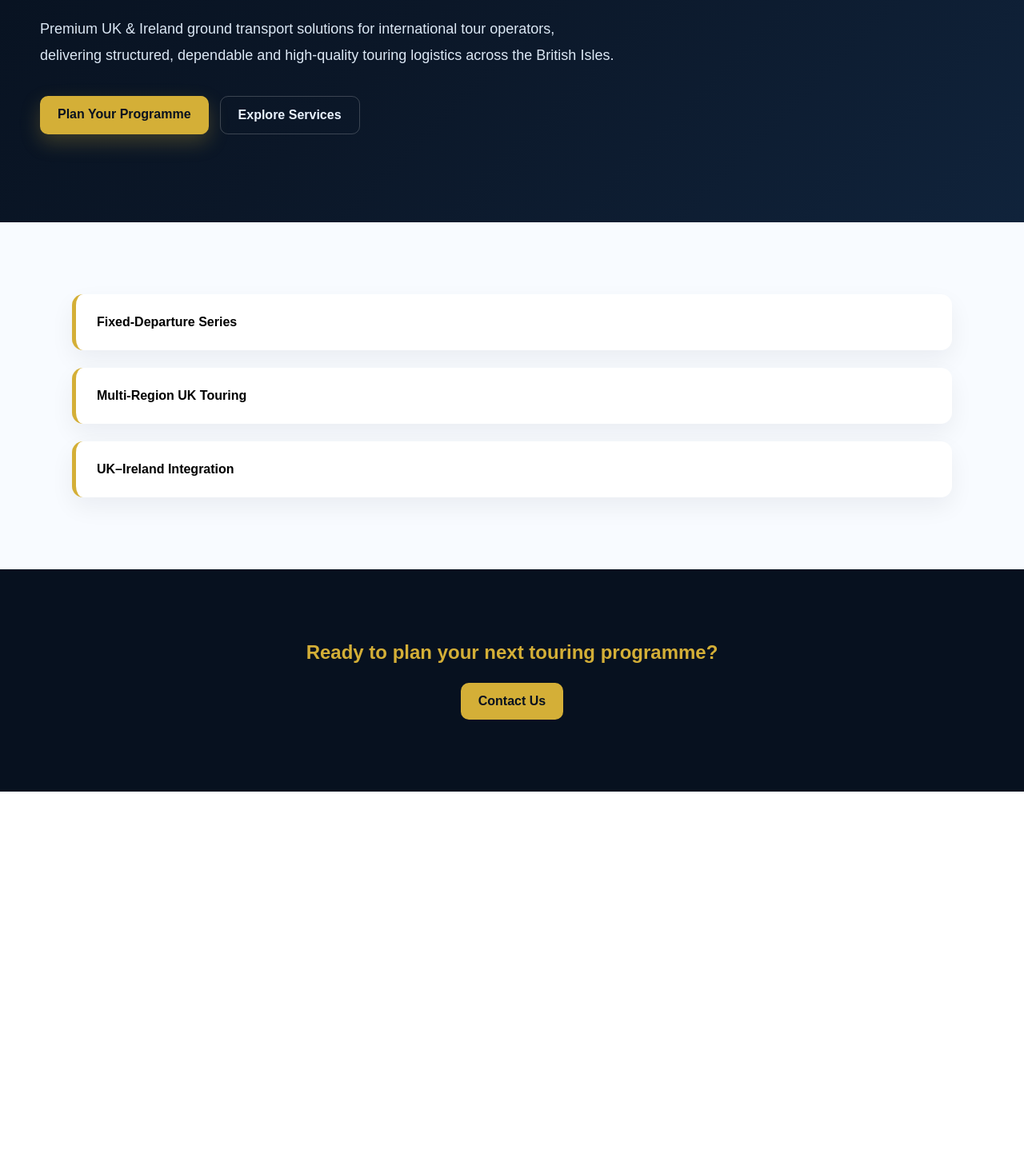
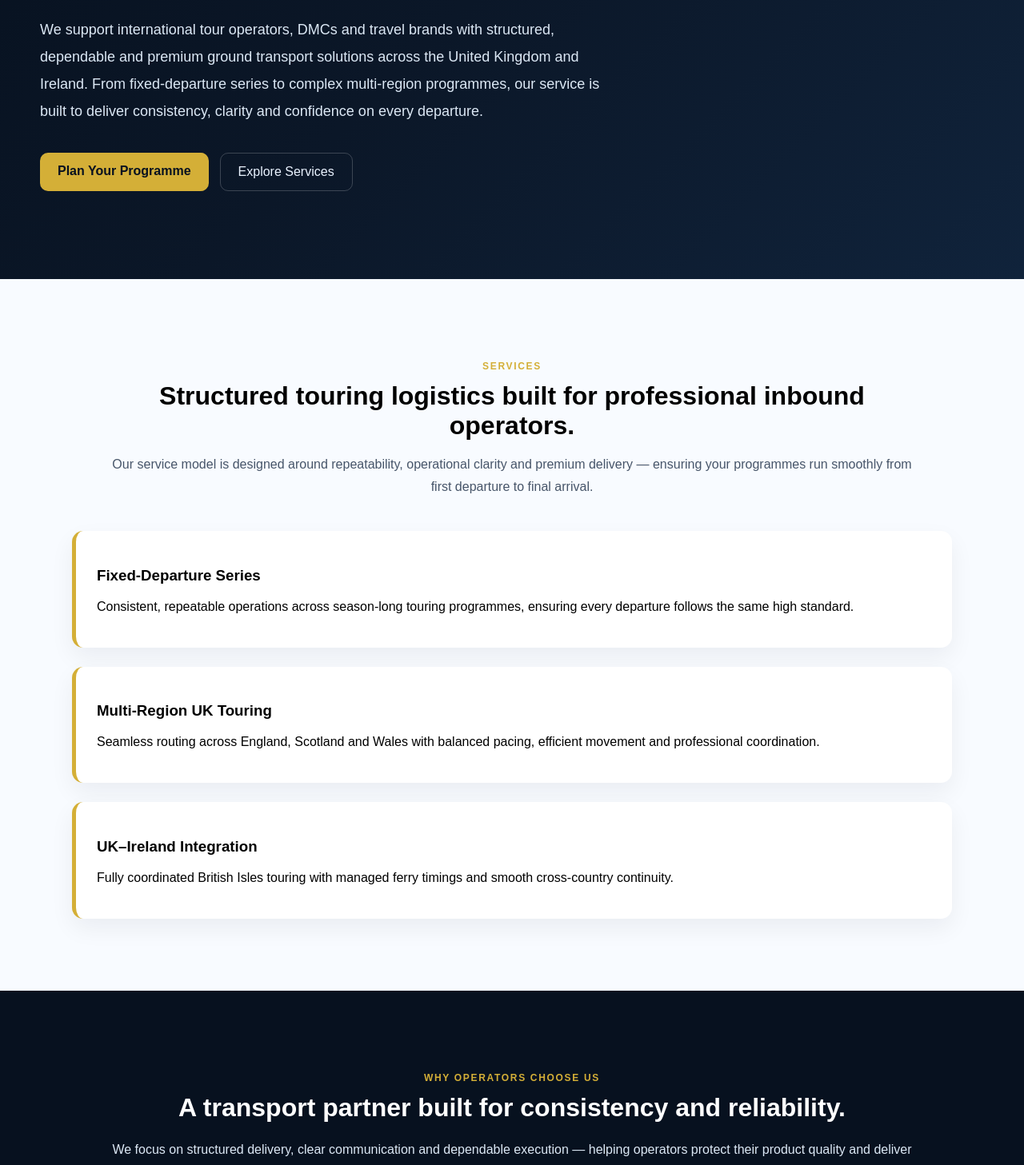
Before and after one commit to kandiahtk-crypto/Project-, a Next.js app: page / in a window 1280 px wide. Shown: the part 340-1797 px from the top of the page at 80% size. Before the commit the page ends 1330 px from the top, so only its background shows below. Built offline with nearby package versions, Linux system fonts and the light colour scheme.

Commit message:
Update page.tsx

```diff
--- a/src/app/page.tsx
+++ b/src/app/page.tsx
@@ -10,12 +10,7 @@ export default function HomePage() {
           padding: "80px 20px 110px",
         }}
       >
-        <div
-          style={{
-            maxWidth: "1180px",
-            margin: "0 auto",
-          }}
-        >
+        <div style={{ maxWidth: "1180px", margin: "0 auto" }}>
           <p
             style={{
               margin: "0 0 18px",
@@ -26,7 +21,7 @@ export default function HomePage() {
               fontWeight: 700,
             }}
           >
-            Premium UK &amp; Ireland Touring Logistics
+            Premium UK & Ireland Touring Logistics
           </p>
 
           <h1
@@ -46,13 +41,15 @@ export default function HomePage() {
               margin: "26px 0 0",
               maxWidth: "720px",
               color: "#DCE8F5",
-              lineHeight: 1.85,
+              lineHeight: 1.9,
               fontSize: "18px",
             }}
           >
-            Premium UK &amp; Ireland ground transport solutions for international
-            tour operators, delivering structured, dependable and high-quality
-            touring logistics across the British Isles.
+            We support international tour operators, DMCs and travel brands with
+            structured, dependable and premium ground transport solutions across
+            the United Kingdom and Ireland. From fixed-departure series to
+            complex multi-region programmes, our service is built to deliver
+            consistency, clarity and confidence on every departure.
           </p>
 
           <div
@@ -63,32 +60,11 @@ export default function HomePage() {
               flexWrap: "wrap",
             }}
           >
-            <a
-              href="/contact"
-              style={{
-                background: "#D4AF37",
-                color: "#07111F",
-                padding: "14px 22px",
-                borderRadius: "10px",
-                textDecoration: "none",
-                fontWeight: 700,
-                boxShadow: "0 10px 25px rgba(212,175,55,0.25)",
-              }}
-            >
+            <a href="/contact" style={ctaPrimary}>
               Plan Your Programme
             </a>
 
-            <a
-              href="/services"
-              style={{
-                border: "1px solid rgba(255,255,255,0.2)",
-                color: "#EAF3FF",
-                padding: "14px 22px",
-                borderRadius: "10px",
-                textDecoration: "none",
-                fontWeight: 600,
-              }}
-            >
+            <a href="/services" style={ctaSecondary}>
               Explore Services
             </a>
           </div>
@@ -97,17 +73,67 @@ export default function HomePage() {
 
       {/* SERVICES */}
       <section style={{ padding: "90px 20px", background: "#F8FBFF" }}>
-        <div
-          style={{
-            maxWidth: "1100px",
-            margin: "0 auto",
-            display: "grid",
-            gap: "22px",
-          }}
-        >
-          <div style={card}>Fixed-Departure Series</div>
-          <div style={card}>Multi-Region UK Touring</div>
-          <div style={card}>UK–Ireland Integration</div>
+        <div style={{ maxWidth: "1000px", margin: "0 auto", textAlign: "center" }}>
+          <p style={eyebrow}>Services</p>
+
+          <h2 style={sectionTitle}>
+            Structured touring logistics built for professional inbound operators.
+          </h2>
+
+          <p style={sectionText}>
+            Our service model is designed around repeatability, operational clarity
+            and premium delivery — ensuring your programmes run smoothly from first
+            departure to final arrival.
+          </p>
+        </div>
+
+        <div style={grid}>
+          <div style={card}>
+            <h3>Fixed-Departure Series</h3>
+            <p>
+              Consistent, repeatable operations across season-long touring programmes,
+              ensuring every departure follows the same high standard.
+            </p>
+          </div>
+
+          <div style={card}>
+            <h3>Multi-Region UK Touring</h3>
+            <p>
+              Seamless routing across England, Scotland and Wales with balanced pacing,
+              efficient movement and professional coordination.
+            </p>
+          </div>
+
+          <div style={card}>
+            <h3>UK–Ireland Integration</h3>
+            <p>
+              Fully coordinated British Isles touring with managed ferry timings and
+              smooth cross-country continuity.
+            </p>
+          </div>
+        </div>
+      </section>
+
+      {/* WHY US */}
+      <section
+        style={{
+          padding: "90px 20px",
+          background: "#07111F",
+          color: "white",
+        }}
+      >
+        <div style={{ maxWidth: "1000px", margin: "0 auto", textAlign: "center" }}>
+          <p style={eyebrow}>Why Operators Choose Us</p>
+
+          <h2 style={{ fontSize: "32px", margin: "0 0 20px" }}>
+            A transport partner built for consistency and reliability.
+          </h2>
+
+          <p style={{ color: "#DCE8F5", lineHeight: 1.8 }}>
+            We focus on structured delivery, clear communication and dependable
+            execution — helping operators protect their product quality and
+            deliver a stronger guest experience across every programme.
+          </p>
         </div>
       </section>
 
@@ -116,15 +142,14 @@ export default function HomePage() {
         style={{
           padding: "90px 20px",
           textAlign: "center",
-          background: "#07111F",
-          color: "white",
+          background: "#F8FBFF",
         }}
       >
-        <h2 style={{ color: "#D4AF37", margin: 0 }}>
-          Ready to plan your next touring programme?
+        <h2 style={{ margin: 0 }}>
+          Let’s build your next UK & Ireland touring programme.
         </h2>
 
-        <a href="/contact" style={ctaButton}>
+        <a href="/contact" style={ctaPrimary}>
           Contact Us
         </a>
       </section>
@@ -132,18 +157,22 @@ export default function HomePage() {
   );
 }
 
+const grid: React.CSSProperties = {
+  maxWidth: "1100px",
+  margin: "40px auto 0",
+  display: "grid",
+  gap: "24px",
+};
+
 const card: React.CSSProperties = {
   background: "#ffffff",
   padding: "26px",
   borderRadius: "14px",
   borderLeft: "5px solid #D4AF37",
   boxShadow: "0 12px 30px rgba(15, 23, 42, 0.06)",
-  fontWeight: 600,
 };
 
-const ctaButton: React.CSSProperties = {
-  display: "inline-block",
-  marginTop: "24px",
+const ctaPrimary: React.CSSProperties = {
   background: "#D4AF37",
   color: "#07111F",
   padding: "14px 22px",
@@ -151,3 +180,29 @@ const ctaButton: React.CSSProperties = {
   textDecoration: "none",
   fontWeight: 700,
 };
+
+const ctaSecondary: React.CSSProperties = {
+  border: "1px solid rgba(255,255,255,0.2)",
+  color: "#EAF3FF",
+  padding: "14px 22px",
+  borderRadius: "10px",
+  textDecoration: "none",
+};
+
+const eyebrow: React.CSSProperties = {
+  color: "#D4AF37",
+  textTransform: "uppercase",
+  fontSize: "12px",
+  letterSpacing: "0.14em",
+  fontWeight: 700,
+};
+
+const sectionTitle: React.CSSProperties = {
+  fontSize: "32px",
+  margin: "10px 0",
+};
+
+const sectionText: React.CSSProperties = {
+  color: "#475569",
+  lineHeight: 1.8,
+};
```
